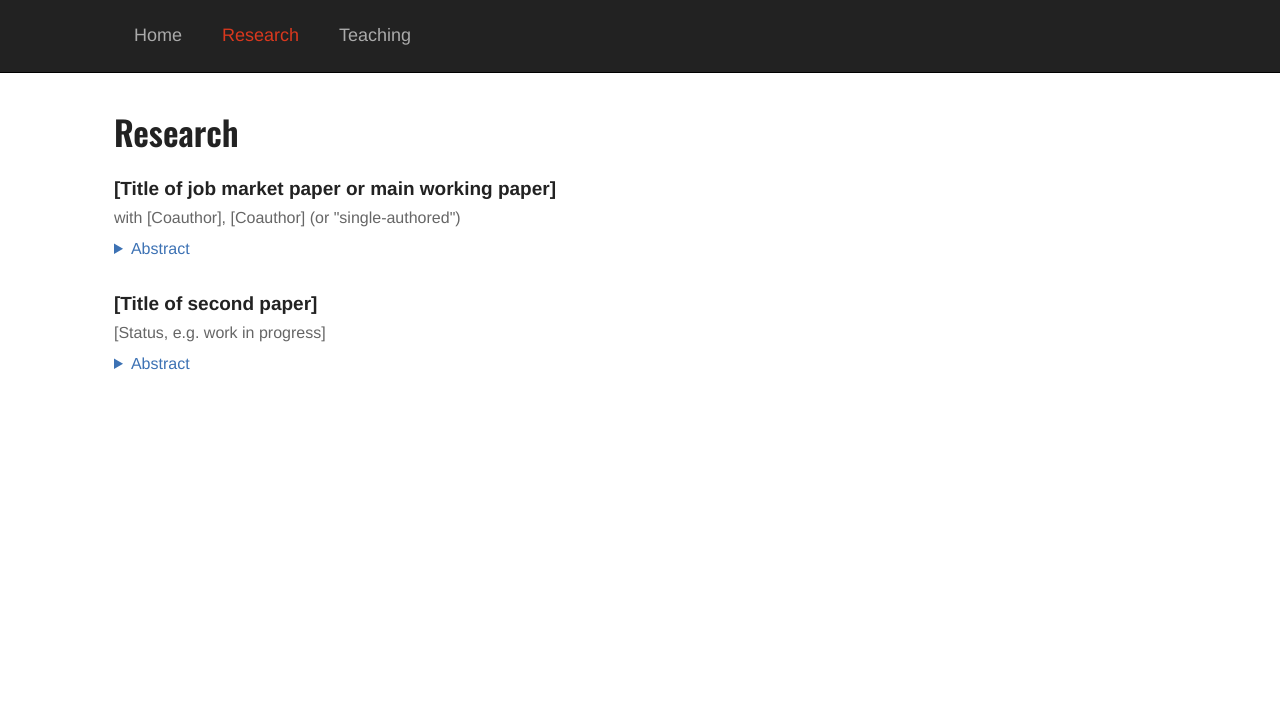
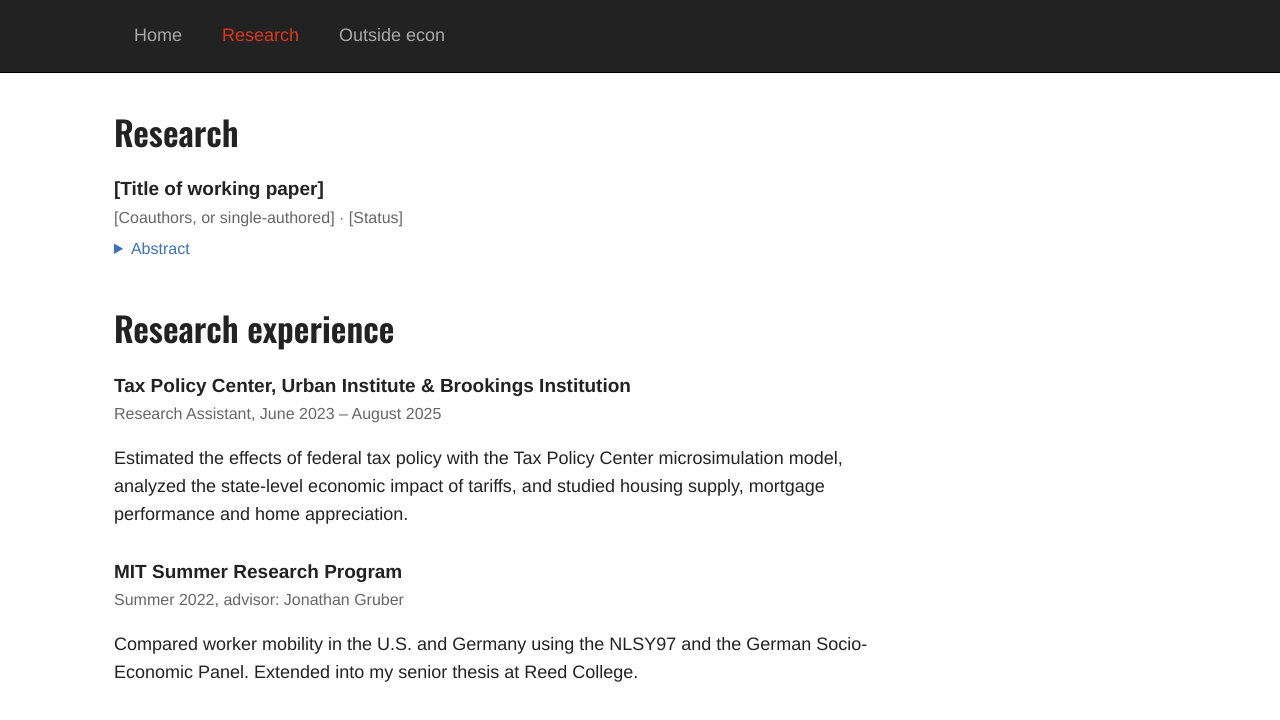
Before and after one commit to jhamuskan0113/jhamuskan0113.github.io, a plain HTML site: page index.html in a window 1280 px wide. Both pictures are taken after a click on the link "Research". Drawn offline with nearby package versions, Linux system fonts and the light colour scheme.

Commit message:
Revise index.html with updated bio and new sections
Updated personal information and added new sections.

```diff
--- a/index.html
+++ b/index.html
@@ -64,7 +64,7 @@
     font: 600 56px/1.05 Oswald, "Arial Narrow", Impact, sans-serif;
     margin: 0 0 28px; letter-spacing: 0.2px;
   }
-  .side .email { font-weight: 700; margin: 0 0 24px; word-break: break-all; }
+  .side .email { font-weight: 700;  margin: 0 0 24px; word-break: break-all; }
   .side .role { margin: 0 0 40px; }
   .side .links { list-style: none; padding: 0; margin: 0; }
 
@@ -96,7 +96,7 @@
   <ul>
     <li><a href="#home" data-page="home">Home</a></li>
     <li><a href="#research" data-page="research">Research</a></li>
-    <li><a href="#teaching" data-page="teaching">Teaching</a></li>
+    <li><a href="#outside" data-page="outside">Outside econ</a></li>
   </ul>
 </nav>
 
@@ -112,14 +112,14 @@
                onerror="this.outerHTML='<span class=&quot;placeholder&quot;>Add photo.jpg to the repo</span>'">
         </div>
         <div class="bio">
-          <p>I am a PhD student in the Department of Economics at the University of Illinois Urbana-Champaign. My research focuses on [your fields, e.g. labor economics and public economics].</p>
-          <p>[A second short paragraph: what you are working on now, or where you did your undergraduate and master's degrees.]</p>
+          <p>I am a PhD student in Economics at the University of Illinois Urbana-Champaign. I am an applied economist with interests in labor economics and public economics.</p>
+          <p>Before starting my PhD, I was a research assistant at the Tax Policy Center, a joint project of the Urban Institute and the Brookings Institution in Washington, DC. There I worked on microsimulation of federal tax policy and on the state-level effects of tariffs. I received my BA in Economics from Reed College in 2023.</p>
         </div>
       </div>
 
       <div class="side">
         <h1>Muskan Jha</h1>
-        <p class="email">your.email@illinois.edu</p>
+        <p class="email"><a href="mailto:jhamuskan0113@gmail.com">jhamuskan0113@gmail.com</a></p>
         <p class="role">PhD Student<br>Department of Economics<br>University of Illinois Urbana-Champaign</p>
         <ul class="links">
           <li><a href="cv.pdf">CV</a></li>
@@ -135,29 +135,34 @@
     <h2>Research</h2>
 
     <article class="paper">
-      <h3>[Title of job market paper or main working paper]</h3>
-      <p class="meta">with [Coauthor], [Coauthor] (or "single-authored")</p>
+      <h3>[Title of working paper]</h3>
+      <p class="meta">[Coauthors, or single-authored] &middot; [Status]</p>
       <details>
         <summary>Abstract</summary>
-        <p>[Two to four sentences on the question, the data, and the main finding.]</p>
+        <p>[Two to four sentences on the question, data and main finding.]</p>
       </details>
     </article>
 
+    <h2 style="margin-top:48px">Research experience</h2>
+
     <article class="paper">
-      <h3>[Title of second paper]</h3>
-      <p class="meta">[Status, e.g. work in progress]</p>
-      <details>
-        <summary>Abstract</summary>
-        <p>[Short abstract.]</p>
-      </details>
+      <h3>Tax Policy Center, Urban Institute &amp; Brookings Institution</h3>
+      <p class="meta">Research Assistant, June 2023 &ndash; August 2025</p>
+      <p>Estimated the effects of federal tax policy with the Tax Policy Center microsimulation model, analyzed the state-level economic impact of tariffs, and studied housing supply, mortgage performance and home appreciation.</p>
+    </article>
+
+    <article class="paper">
+      <h3>MIT Summer Research Program</h3>
+      <p class="meta">Summer 2022, advisor: Jonathan Gruber</p>
+      <p>Compared worker mobility in the U.S. and Germany using the NLSY97 and the German Socio-Economic Panel. Extended into my senior thesis at Reed College.</p>
     </article>
   </section>
 
-  <!-- TEACHING -->
-  <section id="teaching" data-section="teaching" class="page" hidden>
-    <h2>Teaching</h2>
-    <p><strong>Teaching assistant</strong>, University of Illinois Urbana-Champaign</p>
-    <p>[Course name, semester. Add one line per course.]</p>
+  <!-- OUTSIDE ECON -->
+  <section id="outside" data-section="outside" class="page" hidden>
+    <h2>Outside econ</h2>
+    <p>When I am not working, I like to run and cook. [Add a detail or two: a favorite route, a race you have done, a dish you make often.]</p>
+    <p>[Optional: favorite books, a place you have lived, or a link to something you made.]</p>
   </section>
 
 </main>
```
